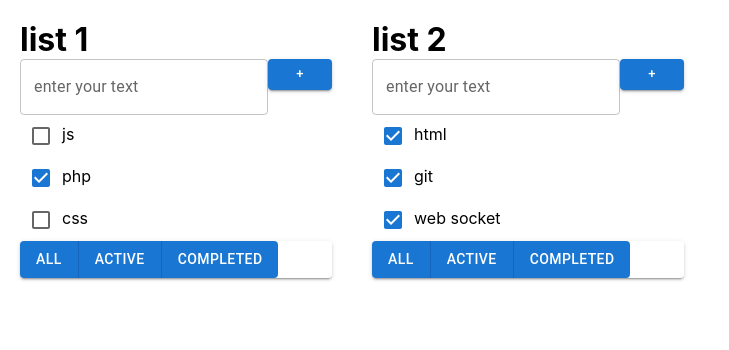
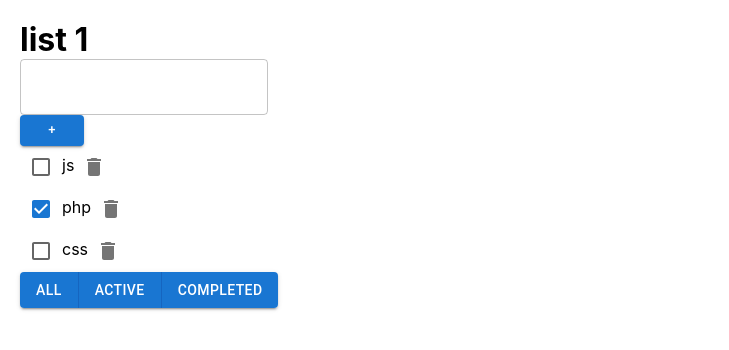
Before and after one commit to nsapaev/Todo-List, a React (Create React App) app: page / in a window 1280 px wide. Shown: the top 350 px of the page, without its empty margins (0-729 px from the left). Built offline with nearby package versions, Linux system fonts and the light colour scheme.

Commit message:
first commit

```diff
--- a/package.json
+++ b/package.json
@@ -5,6 +5,7 @@
   "dependencies": {
     "@emotion/react": "^11.11.1",
     "@emotion/styled": "^11.11.0",
+    "@mui/icons-material": "^5.15.1",
     "@mui/material": "^5.15.1",
     "@testing-library/jest-dom": "^5.14.1",
     "@testing-library/react": "^13.0.0",
@@ -13,10 +14,12 @@
     "@types/node": "^16.7.13",
     "@types/react": "^18.0.0",
     "@types/react-dom": "^18.0.0",
+    "@types/uuid": "^9.0.7",
     "react": "^18.2.0",
     "react-dom": "^18.2.0",
     "react-scripts": "5.0.1",
     "typescript": "^4.4.2",
+    "uuid": "^9.0.1",
     "web-vitals": "^2.1.0"
   },
   "scripts": {
--- a/src/App.tsx
+++ b/src/App.tsx
@@ -1,29 +1,62 @@
-import React from 'react';
-import logo from './logo.svg';
+import React, {useState} from 'react';
 import './App.css';
-import Button from '@mui/material/Button';
 import {TasksType, TodoList} from "./Components/todoList/TodoList";
+import  {v1} from "uuid";
 
-let task:Array<TasksType> = [
-    {id:1, title:"js", isDone: false},
-    {id:2, title:"php", isDone: true},
-    {id:3, title:"css", isDone: false}
-]
-
-let task2:Array<TasksType> = [
-    {id:1, title:"html", isDone: true},
-    {id:1, title:"git", isDone: true},
-    {id:1, title:"web socket", isDone: true}
-]
+export  type FilterTypes = "all" | "completed" | "active"
 
 function App() {
-  return (
-    <div className="App">
-       <TodoList title={"list 1"} tasks={task}/>
-       <TodoList title={"list 2"} tasks={task2}/>
 
-    </div>
-  );
+    let [tasks, setTasks] = useState([
+        {id: v1(), title: "js", isDone: false},
+        {id: v1(), title: "php", isDone: true},
+        {id: v1(), title: "css", isDone: false},
+    ])
+    let [filter, setFilter] = useState("all ")
+    let deleteTask = (taskID: string): void => {
+        setTasks(tasks.filter(t => t.id !== taskID))
+    }
+    let onFilterTasks = (filterValue: FilterTypes): void => {
+        setFilter(filterValue)
+    }
+
+    const addNewTask = (newTaskTitle: string): void => {
+        let newTask = {id:  v1(), title: newTaskTitle, isDone: false}
+        let newTasksArray: Array<TasksType> = [newTask, ...tasks]
+        setTasks(newTasksArray)
+    }
+    const changeStatus = (taskID:string) =>{
+        tasks.forEach(t  => {
+            if(t.id === taskID){
+                t.isDone = !t.isDone
+            }
+        })
+        setTasks([...tasks])
+    }
+
+
+    let filteredTasks = tasks
+    if (filter === "active") {
+        filteredTasks = tasks.filter(t => !t.isDone)
+    } else if (filter === "completed") {
+        filteredTasks = tasks.filter(t => t.isDone)
+    } else if (filter === "all") {
+        filteredTasks = tasks.filter(t => true)
+    }
+
+
+    return (
+        <div className="App">
+            <TodoList
+                title={"list 1"}
+                tasks={filteredTasks}
+                deleteTask={deleteTask}
+                onFilterTasks={onFilterTasks}
+                onAddNewTask={addNewTask}
+                onChangeStatus={changeStatus}
+            />
+        </div>
+    );
 }
 
 export default App;
--- a/src/Components/todoList/TodoList.tsx
+++ b/src/Components/todoList/TodoList.tsx
@@ -3,10 +3,14 @@ import Button from '@mui/material/Button';
 import TextField from '@mui/material/TextField';
 import Checkbox from '@mui/material/Checkbox';
 import ButtonGroup from '@mui/material/ButtonGroup';
-import React from "react";
+import React, {useState} from "react";
+import {FilterTypes} from "../../App";
+import DeleteIcon from '@mui/icons-material/Delete';
+import IconButton from '@mui/material/IconButton';
+
 
 export type TasksType = {
-    id: number,
+    id: string,
     title: string,
     isDone: boolean,
 }
@@ -14,26 +18,79 @@ export type TasksType = {
 type PropsType = {
     title: string,
     tasks: Array<TasksType>,
+    deleteTask:(taskID:string) => void,
+    onFilterTasks:(filterValue:FilterTypes)=>void,
+    onAddNewTask:(taskTitle:string)=>void
+    onChangeStatus: (taskID:string)=>void
 }
 
+
 export const TodoList = (props:PropsType) => {
+    let [error,setError] = useState(false)
+    let [newTaskInputValue,setNewTaskInputValue] = useState("")
+    const onChangeNewTaskInputValue =(e:any)=>{
+        setNewTaskInputValue(e.currentTarget.value)
+        setError(false)
+    }
+    const onRemoveTask = (taskID:string) =>{
+        props.deleteTask(taskID)
+    }
+    const onFilterTask =(value:FilterTypes)=>{
+        props.onFilterTasks(value)
+    }
+    const onAddNewTask = ()=>{
+        if(newTaskInputValue.trim()) {
+            props.onAddNewTask(newTaskInputValue)
+            setNewTaskInputValue('')
+        }else{
+            setError(true)
+        }
+    }
+    const handleKeyPress = (e:any) => {
+        if (newTaskInputValue.trim() && e.charCode == 13) {
+            props.onAddNewTask(newTaskInputValue.trim())
+            setNewTaskInputValue('')
+        }else{
+            setError(true)
+        }
+
+    }
+    const handlerChangeStatus = (taskID:string)=>{
+        props.onChangeStatus(taskID)
+    }
+
+
     return (
         <div className={style.todoList}>
             <h1 className={style.todoList__title}>{props.title}</h1>
            <div className={style.todoList__container}>
                <div className={style.listInput}>
-                   <TextField id="outlined-basic" label="enter your text" variant="outlined" />
-                   <Button variant="contained" size="small">+</Button>
+                  <div className={error ? style.todoList__inputTitle:""}> <TextField  id="outlined-basic"  variant="outlined" value={newTaskInputValue}  onKeyPress={handleKeyPress}  onChange={onChangeNewTaskInputValue} /></div>
+                   <Button variant="contained" size="small" onClick={onAddNewTask} >+</Button>
+                   {error?<h5 className={style.errorMessage}>Field is Required</h5>: null}
                </div>
                <ul className={style.checkboxItems}>
-                   <li><Checkbox  checked={props.tasks[0].isDone} defaultChecked /><label>{props.tasks[0].title}</label></li>
-                   <li><Checkbox  checked={props.tasks[1].isDone}  /><label>{props.tasks[1].title}</label></li>
-                   <li><Checkbox  checked={props.tasks[2].isDone} /><label>{props.tasks[2].title}</label></li>
+                   {
+                       props.tasks.map(t => {
+                           return(
+                               <>
+                                   <li key={t.id}>
+                                       <Checkbox  checked={t.isDone}  onChange={()=>{handlerChangeStatus(t.id)}}  /><label>{t.title}</label>
+                                       <IconButton onClick={()=>{onRemoveTask(t.id)}} aria-label="delete">
+                                           <DeleteIcon />
+                                       </IconButton>
+                                   </li>
+
+                               </>
+                           )
+                       })
+                   }
+
                </ul>
                <ButtonGroup variant="contained" aria-label="outlined primary button group">
-                   <Button>All</Button>
-                   <Button>Active</Button>
-                   <Button>Completed</Button>
+                   <Button className={"btn"} onClick={()=>{onFilterTask("all")}} >All</Button>
+                   <Button  onClick={()=>{onFilterTask("active")}} >Active</Button>
+                   <Button onClick={()=>{onFilterTask("completed")}}>Completed </Button>
                </ButtonGroup>
            </div>
         </div>
--- a/src/Components/todoList/todoList.module.css
+++ b/src/Components/todoList/todoList.module.css
@@ -16,5 +16,16 @@
     display: inline-block;
 }
 .todoList__title{
+}
 
+.todoList__inputTitle{
+    border: 2px solid red;
+    display :inline-block;
 }
+.errorMessage{
+    color:red;
+}
+Button.btn{
+    color:red;
+    background: green;
+}
```
Also changed, not shown: src/App.css (+7 -5 lines), 2 other files (tests, documents, lock files or other folders).
